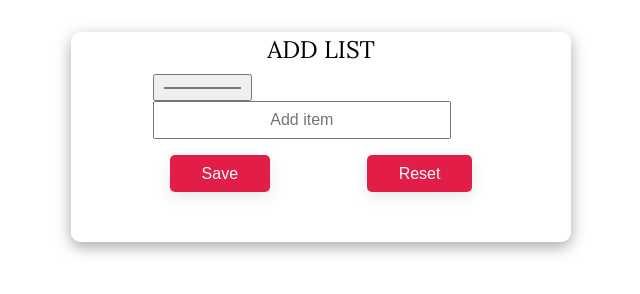
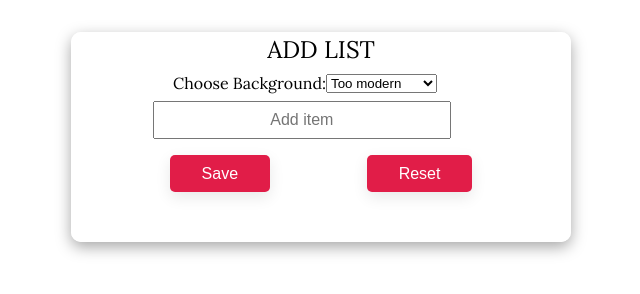
Before and after one commit to JJHannah/To-Do_List, a website built with Vite: page index.html in a window 1280 px wide. Shown: the whole page, without its empty margins (319-959 px from the left). Built offline with nearby package versions, Linux system fonts and the light colour scheme.

Commit message:
Fix select background color option ,on select it fails

```diff
--- a/css/style.css
+++ b/css/style.css
@@ -60,3 +60,8 @@ button {
   border-radius: 20px;
   background-color: #0468bf;
 }
+.backgroundColor {
+  font-size: 1rem;
+  text-transform: capitalize;
+  margin-right: 2rem;
+}
--- a/index.html
+++ b/index.html
@@ -24,13 +24,20 @@
   <body>
     <div class="container">
       <span><label>Add list</label></span>
-      <span
-        ><input
-          class="colorInput"
-          type="color"
-          name="colorInput"
-          id="colorInput"
-      /></span>
+      <span>
+        <label class="backgroundColor" for="colors"
+          >choose background:
+
+          <select name="colors" id="colors">
+            <option value="#f6f7f9" class="color color1">Too modern</option>
+            <option value="#FFD870" class="color color2">Amber</option>
+            <option value="#c5f5f0" class="color color3">Turquiose</option>
+            <option value="#33ffdd" class="color color4">Oceanic Blue</option>
+            <option value="#fff6d2" class="color color4">Beige Melange</option>
+            <option value="#ffe9f4" class="color color4">Baby Pink</option>
+          </select>
+        </label>
+      </span>
       <input type="text" class="inputElement" placeholder="Add item" />
 
       <div class="button-wrapper">
--- a/src/utils/events.js
+++ b/src/utils/events.js
@@ -5,11 +5,12 @@ const eventsForm = () => {
   const list = document.querySelector(".list");
   const container = document.querySelector(".container");
   const colorInput = document.querySelector(".colorInput");
+  const selectElement = document.querySelector("#colors");
   let todoList = JSON.parse(localStorage.getItem("list")) || [];
 
   btnSave.addEventListener("click", saveItems);
   btnReset.addEventListener("click", reset);
-  colorInput.addEventListener("change", changeBackgroundColor);
+  selectElement.addEventListener("change", selectBackgroundColor);
 
   addItems();
 
@@ -43,6 +44,7 @@ const eventsForm = () => {
         list.removeChild(newLi);
         todoList = [];
         localStorage.clear();
+        localStorage.removeItem();
       });
     });
   }
@@ -52,12 +54,21 @@ const eventsForm = () => {
     localStorage.clear();
     list.textContent = " ";
   }
-
+  /*
   function changeBackgroundColor(e) {
     let target = e.target.value;
     container.style.background = target;
     localStorage.setItem("color", target);
   }
   container.style.background = localStorage.getItem("color");
+*/
+  function selectBackgroundColor(e) {
+    //   console.log(target);
+    if (target) {
+      container.style.background = target;
+      localStorage.setItem("color", target);
+    }
+  }
+  container.style.background = localStorage.getItem("color");
 };
 export default eventsForm;
```
